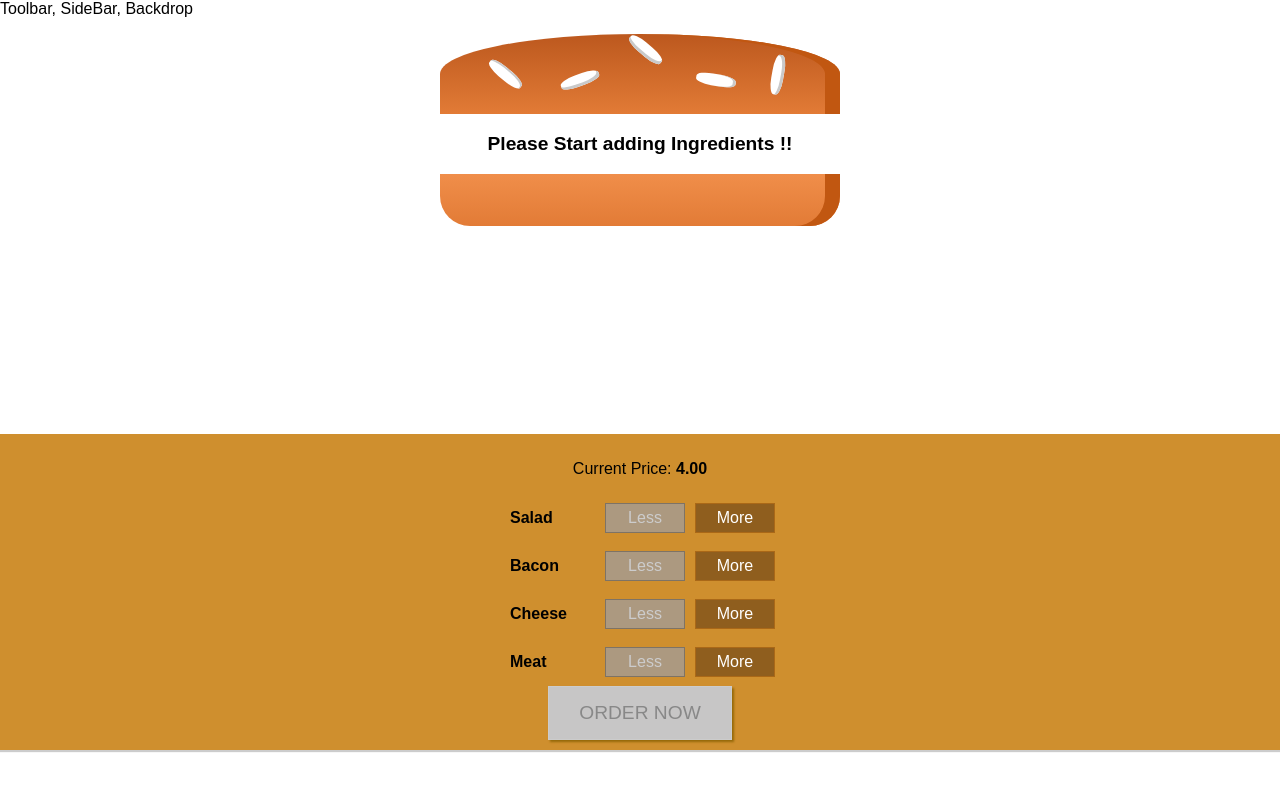
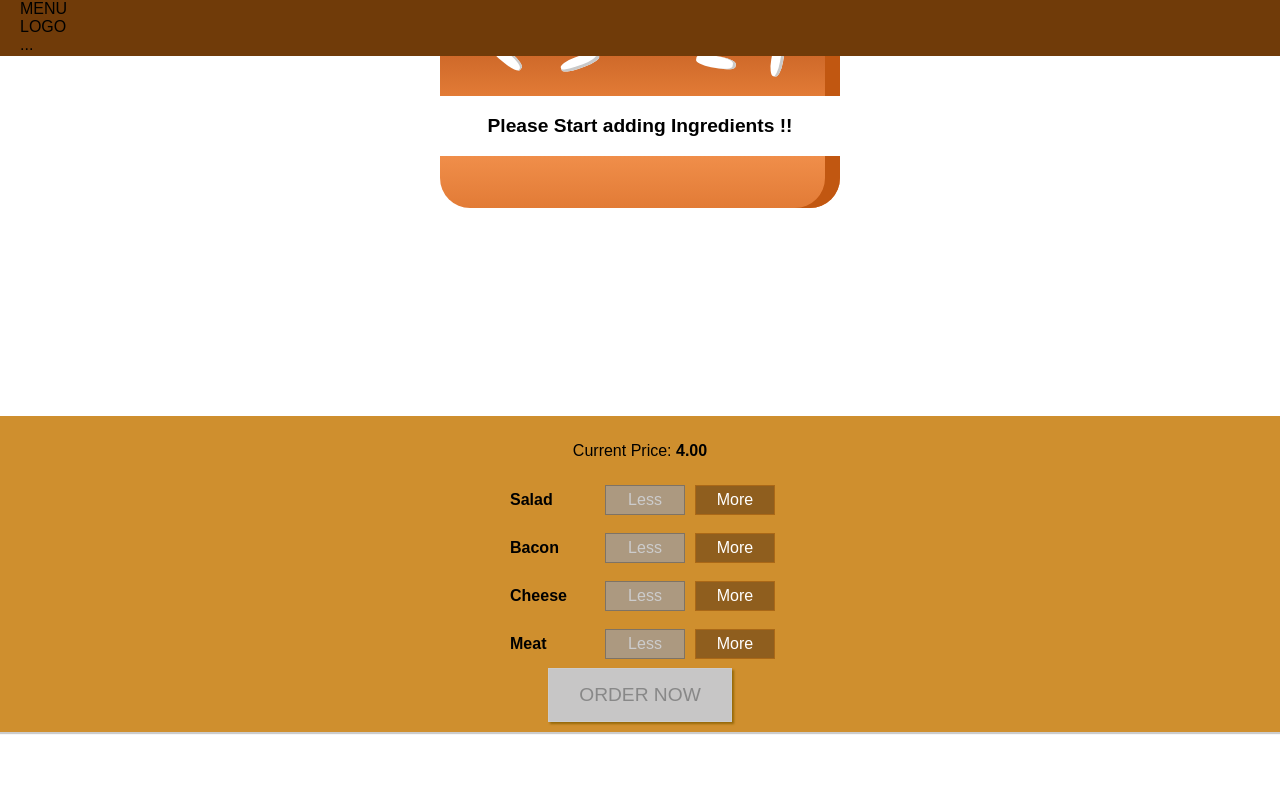
Before and after one commit to IH-honnette/burger-builder, a React (Create React App) app: page / in a window 1280 px wide. Shown: the top 790 px of the page. Built offline with nearby package versions, Linux system fonts and the light colour scheme.

Commit message:
changed the layout

```diff
--- a/src/components/Layout/Layout.js
+++ b/src/components/Layout/Layout.js
@@ -1,10 +1,12 @@
 import React from 'react';
 import Aux from '../../hoc/Auxiliary';
 import classes from './Layout.module.css'
+import Toolbar from '../Navigation/ToolBar/ToolBar'
 
 const layout =(props) =>(
     <Aux>
-   <div>Toolbar, SideBar, Backdrop</div>
+   {/* <div>Toolbar, SideBar, Backdrop</div> */}
+   <Toolbar/>
    <main className={classes.Content}>
        {props.children}
    </main>
```
